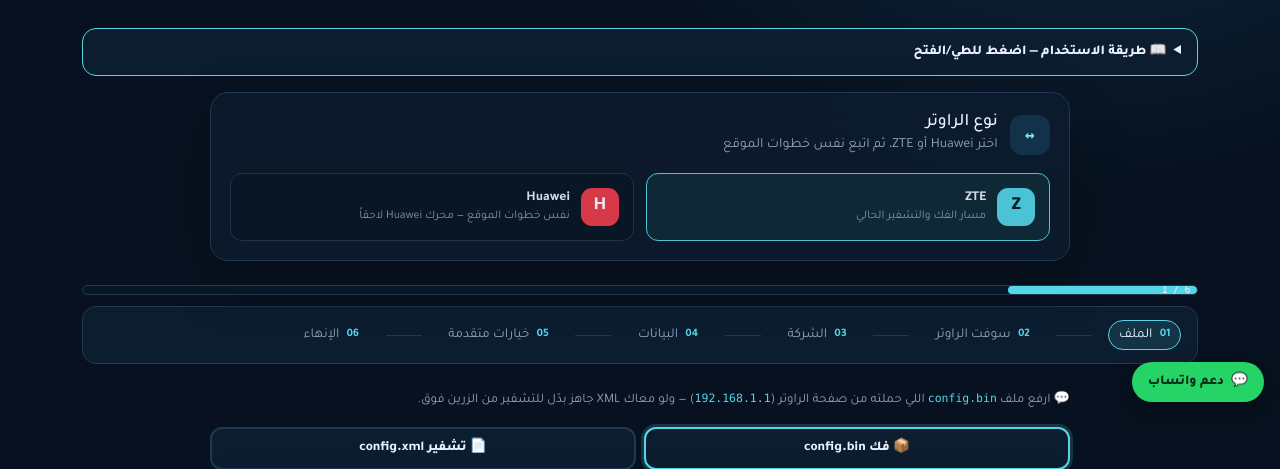
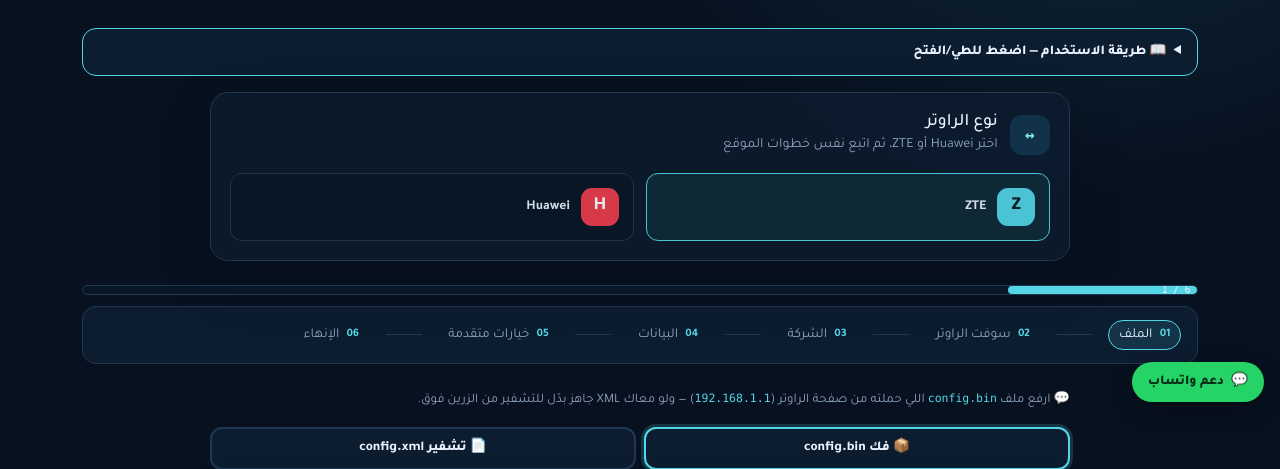
Before and after one commit to MustafaMohamedCoder/config, a Flask app: page / in a window 1280 px wide. Shown: the part 382-851 px from the top of the page. Run offline with Flask 3, Linux system fonts and the light colour scheme; some libraries are stand-ins or nearby versions.

Commit message:
Simplify router selector labels

```diff
--- a/templates/index.html
+++ b/templates/index.html
@@ -53,8 +53,8 @@
     <section class="router-picker panel mb-4" aria-labelledby="router-type-title">
       <div class="panel-heading"><span class="icon">↔</span><div><h2 id="router-type-title">نوع الراوتر</h2><small>اختر Huawei أو ZTE، ثم اتبع نفس خطوات الموقع</small></div></div>
       <div class="router-options" role="radiogroup" aria-label="اختيار نوع الراوتر">
-        <label class="router-option active" for="router-zte"><input id="router-zte" name="router_type" type="radio" value="zte" checked><span class="router-mark">Z</span><span><b>ZTE</b><small>مسار الفك والتشفير الحالي</small></span></label>
-        <label class="router-option" for="router-huawei"><input id="router-huawei" name="router_type" type="radio" value="huawei"><span class="router-mark huawei-mark">H</span><span><b>Huawei</b><small>نفس خطوات الموقع — محرك Huawei لاحقاً</small></span></label>
+        <label class="router-option active" for="router-zte"><input id="router-zte" name="router_type" type="radio" value="zte" checked><span class="router-mark">Z</span><span><b>ZTE</b></span></label>
+        <label class="router-option" for="router-huawei"><input id="router-huawei" name="router_type" type="radio" value="huawei"><span class="router-mark huawei-mark">H</span><span><b>Huawei</b></span></label>
       </div>
     </section>
     <div id="wizard-progress" class="wizard-progress" aria-hidden="true"><i id="wizard-progress-fill"></i><span id="wizard-progress-text">1 / 6</span></div>
```
